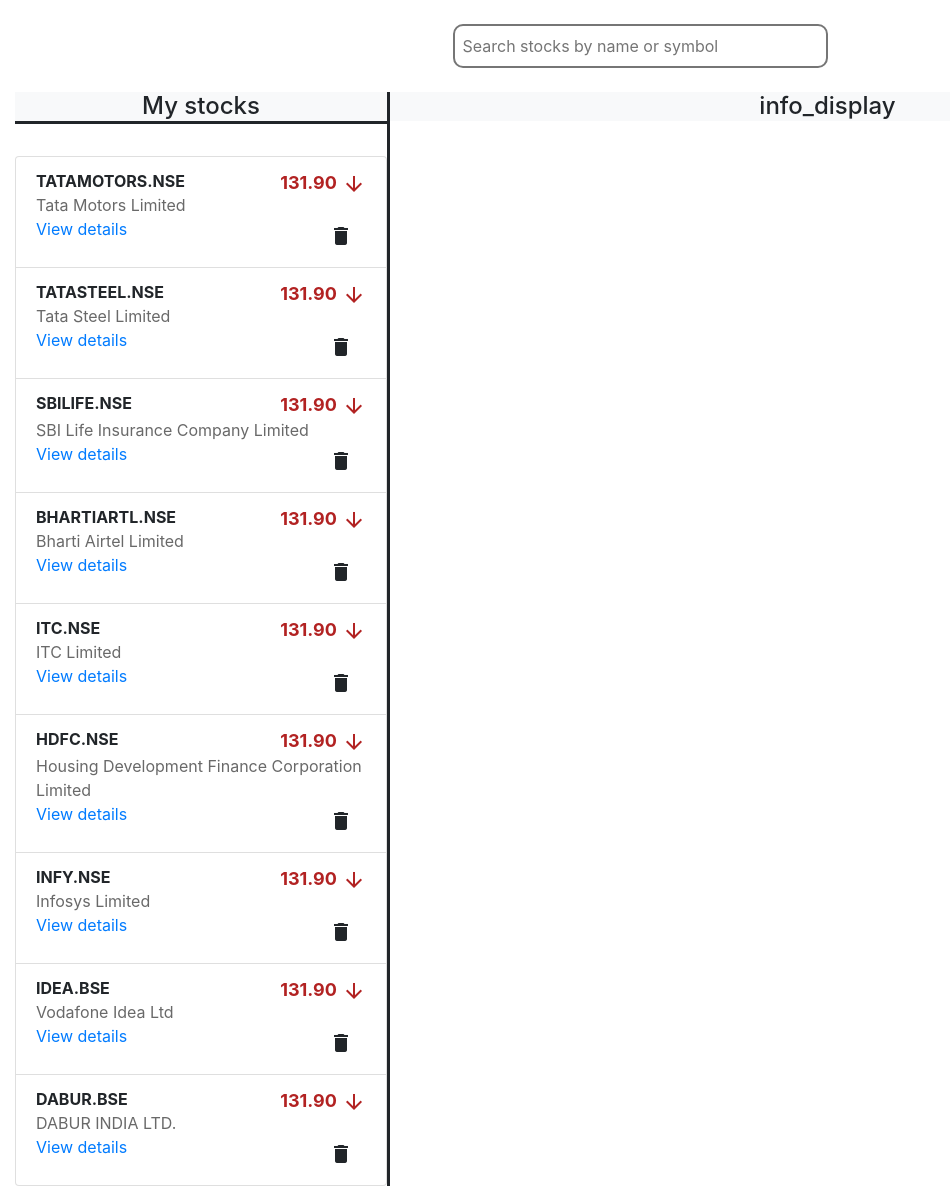
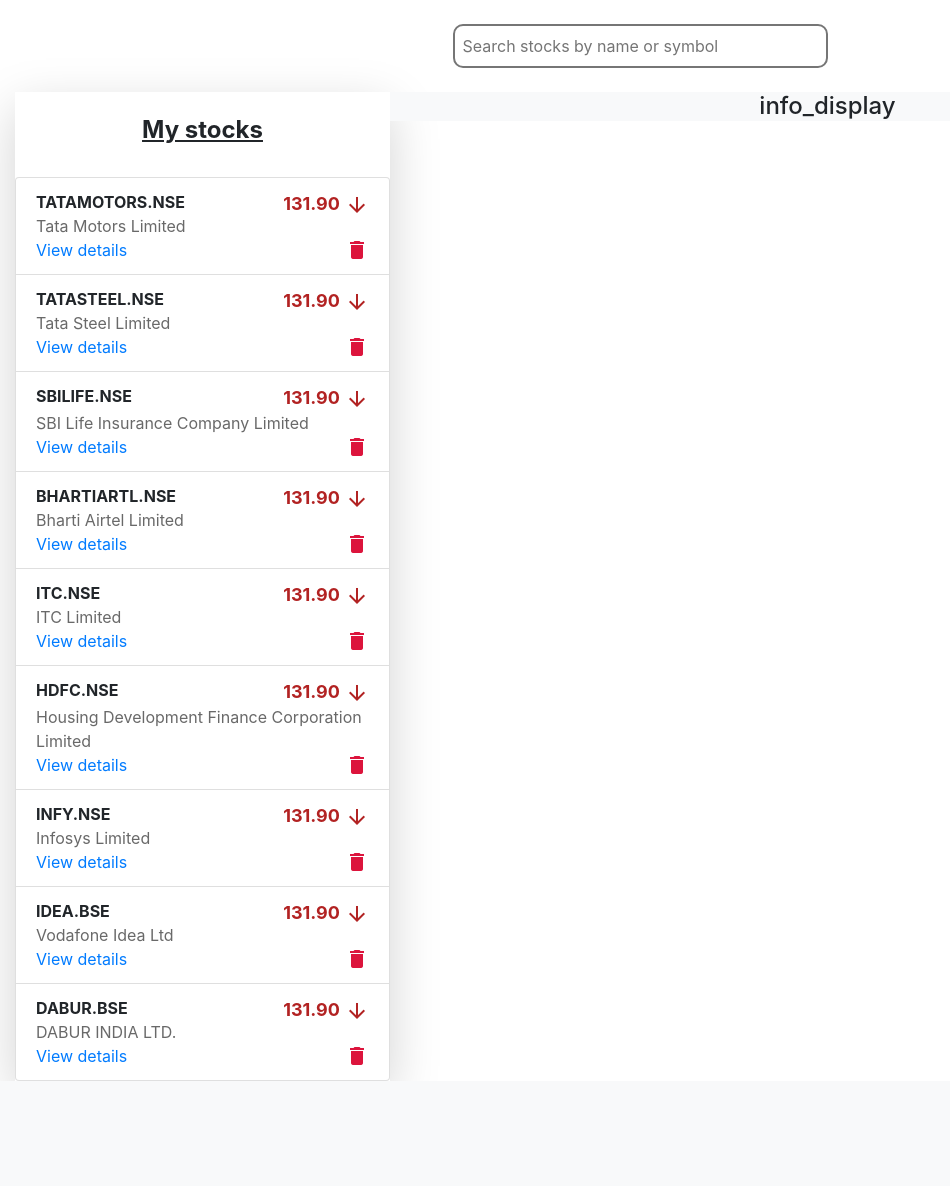
Before and after one commit to Peeyush-Vatsa/STOCK_ASSIST, a Django app: page /home/ in a window 1280 px wide. Shown: the part 78-1264 px from the top of the page, without its empty margins (0-950 px from the left). After the commit the page ends 1159 px from the top, so only its background shows below. Run offline with Django 3.2, Linux system fonts and the light colour scheme; a user stored in the database is signed in; data comes from the database, SQL or seed files in the repository; both versions use the stored data as it was after the commit; some libraries are stand-ins or nearby versions.

Commit message:
Minor design changes. Preparing to get real-time data for stocks

```diff
--- a/stockassist/ajax_templates.py
+++ b/stockassist/ajax_templates.py
@@ -52,7 +52,7 @@ def search(str):
         a = max(search_rank)
         rank_index = search_rank.index(a)
         final_result.append(search_results[int(rank_index)])
-        search_rank[int(rank_index)] = 0
+        search_rank[int(rank_index)] = -1
     return final_result
 
 
@@ -69,7 +69,7 @@ def search_file(str, file_name, market):
     csvreader = csv.reader(market_file)
     search_result = []
     for row in csvreader:
-        if len(search_result) == 20:
+        if len(search_result) == 40:
             break
         company_name_split = row[2].upper().split()
         #Special search scenarios
--- a/stockassist/static/stockassist/UI.css
+++ b/stockassist/static/stockassist/UI.css
@@ -34,5 +34,4 @@
     width: 30%;
     float: left;
     height: auto;
-    border-style: none solid none none;
 }
--- a/stockassist/templates/stockassist/index.html
+++ b/stockassist/templates/stockassist/index.html
@@ -97,8 +97,9 @@
             </div>
             <br>
             <!--Watchlist-->
-            <div class="watchlist">
-                <h4 style="text-align: center; border-style: none none solid none;" class="bg-light">My stocks</h4>
+            <div class="watchlist shadow-lg">
+                <br>
+                <h4 style="text-align: center;"><u><b>My stocks</b></u></h4>
                 {%if user.is_authenticated%}
                     <br>
                     <ul class="list-group stock-card">
@@ -112,7 +113,14 @@
                                     <br>
                                     <!--add onclick function wrt stock symbol-->
                                     <span style="float: left;"><a href="#">View details</a></span>
-                                    <span style="float: right;"><button class="btn" type="button"><i class="material-icons">delete</i></button></span>
+                                    <span style="float: right;"><a href="{%url 'stockassist:deletestock' stock.stk_symbol%}"><i class="material-icons" style="color: crimson;">delete</i></a></span>
+                            </li>
+                        {%empty%}
+                            <li class="list-group-item">
+                                <div style="vertical-align: middle;">
+                                    <h5 style="text-align: center;">No stocks in watchlist</h5>
+                                    <button class="btn btn-success btn-block" onclick="$('#search_field').focus()">Add stock</button>
+                                </div>
                             </li>
                         {%endfor%}
                     </ul>
--- a/stockassist/urls.py
+++ b/stockassist/urls.py
@@ -10,6 +10,7 @@ urlpatterns = [
     path('login/', view=views.login_req, name='login'),
     path('logout/', view=views.logout_req, name='logout'),
     path('addstock/', view=views.add_stock_to_watchlist, name='addstock'),
+    path('deletestock/<str:stock_symbol>', view=views.delete_from_watchlist, name='deletestock'),
     path('ajax/requests/search', view=views.search_stock, name='searchstock'),
 
 ]
--- a/stockassist/views.py
+++ b/stockassist/views.py
@@ -106,3 +106,11 @@ def add_stock_to_watchlist(request):
                 return JsonResponse({'issuccessful': False})
         else:
             return redirect('stockassist:homepage')
+
+def delete_from_watchlist(request, stock_symbol):
+    if request.method == 'GET':
+        watchlist_stocks_current.objects.get(stk_symbol=stock_symbol, watchlist_user=request.user.username).delete()
+        return redirect('stockassist:homepage')
+
+def get_stock_price(request):
+    pass
```
Also changed, not shown: db.sqlite3.
